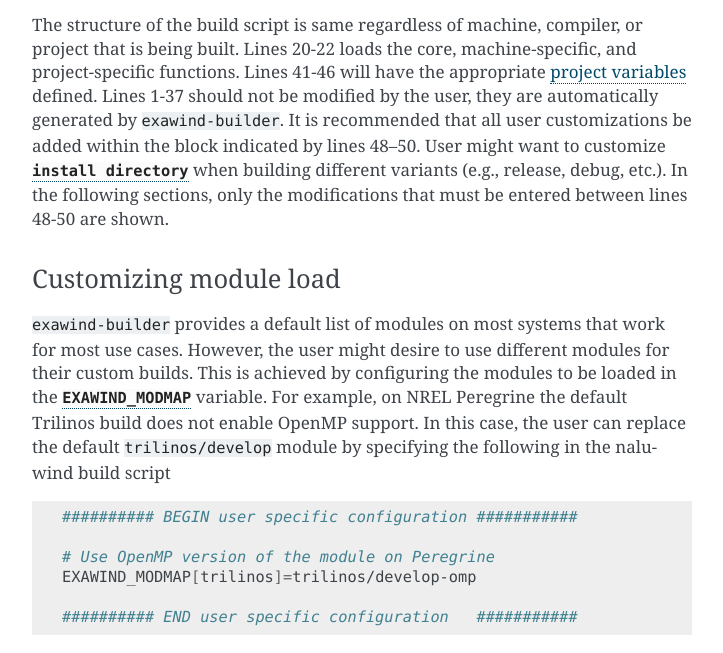
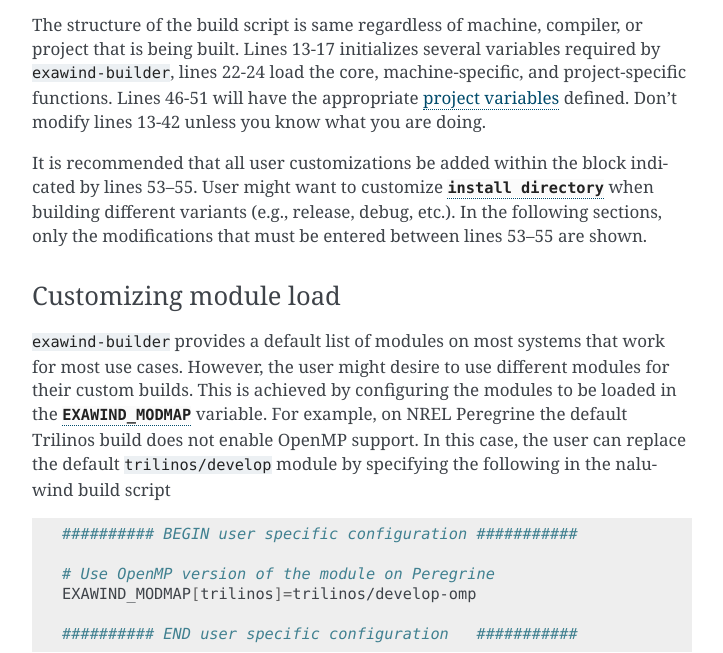
Before and after one commit to Exawind/exawind-builder, a Sphinx documentation site: the page built from doc/source/basic.rst, in a window 1280 px wide and 900 px high, scrolled down 2308 px, cut to the strip 247-900 px from the top of the window. Shown: the whole strip, without its empty margins (388-1111 px from the left). Built offline with Sphinx 7.4.7, drawn with Linux system fonts in a browser that asks for light colours.

Commit message:
Update documentation to reflect changes

```diff
--- a/doc/source/basic.rst
+++ b/doc/source/basic.rst
@@ -133,15 +133,17 @@
    :linenos:
 
 The structure of the build script is same regardless of machine, compiler, or
-project that is being built. Lines 20-22 loads the core, machine-specific, and
-project-specific functions. Lines 41-46 will have the appropriate :ref:`project
-variables <ref-project-vars>` defined. Lines 1-37 should not be modified by the
-user, they are automatically generated by ``exawind-builder``. It is recommended
-that all user customizations be added within the block indicated by lines
-48--50. User might want to customize :envvar:`install directory
-<PROJECTNAME_INSTALL_DIR>` when building different variants (e.g., release,
-debug, etc.). In the following sections, only the modifications that must be
-entered between lines 48-50 are shown.
+project that is being built. Lines 13-17 initializes several variables required
+by ``exawind-builder``, lines 22-24 load the core, machine-specific, and
+project-specific functions. Lines 46-51 will have the appropriate :ref:`project
+variables <ref-project-vars>` defined. Don't modify lines 13-42 unless you know
+what you are doing.
+
+It is recommended that all user customizations be added within the block
+indicated by lines 53--55. User might want to customize :envvar:`install
+directory <PROJECTNAME_INSTALL_DIR>` when building different variants (e.g.,
+release, debug, etc.). In the following sections, only the modifications that
+must be entered between lines 53--55 are shown.
 
 Customizing module load
 ~~~~~~~~~~~~~~~~~~~~~~~
```
Also changed, not shown: 1 other file.
